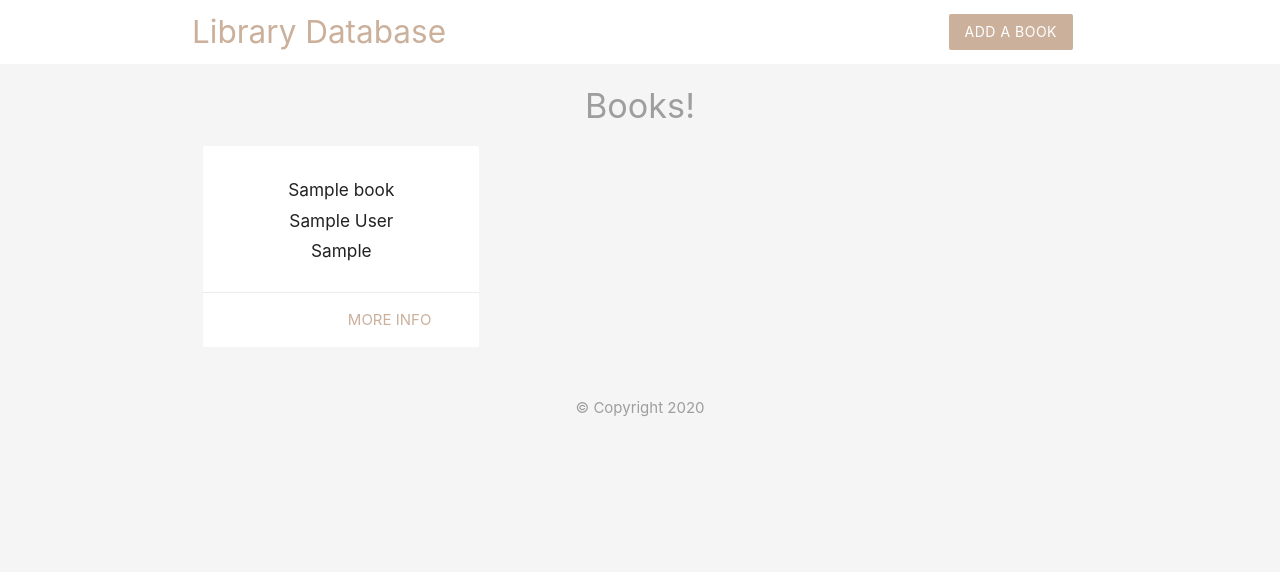
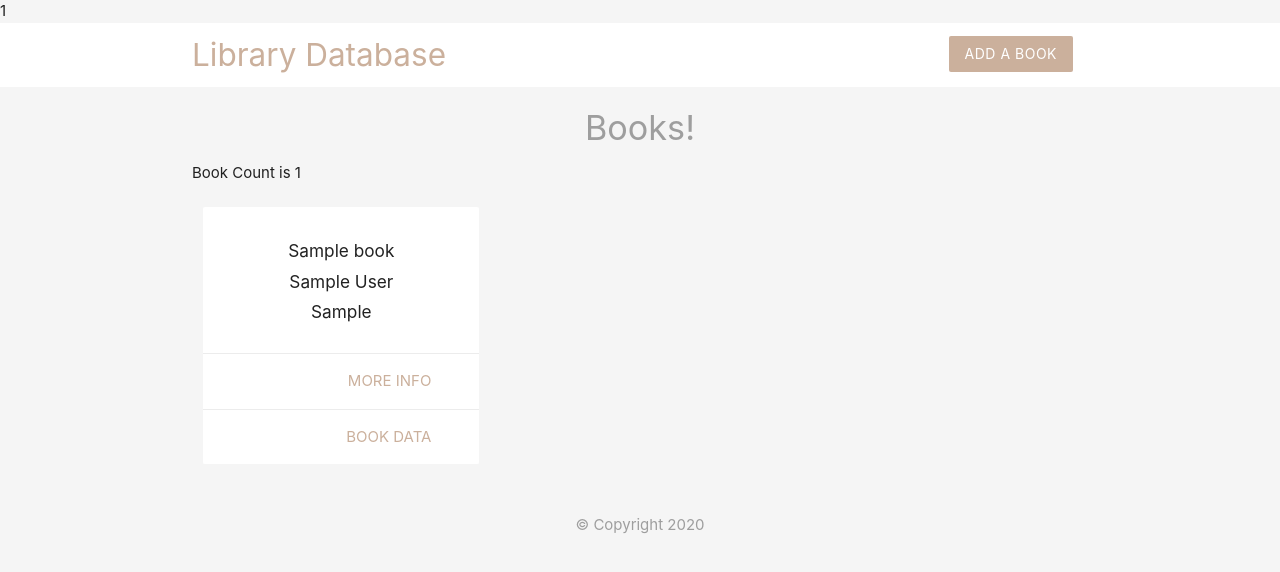
Before and after one commit to angelitapuedes/Book-Database, a PHP site: page / in a window 1280 px wide. Shown: the top 572 px of the page. Run offline with PHP 8.4, Linux system fonts and the light colour scheme; tables that the repository leaves empty or names only in its code hold one stand-in row (values such as "Sample post").

Commit message:
Add files via upload

```diff
--- a/index.php
+++ b/index.php
@@ -7,6 +7,19 @@
 
 	// get the resbault set (set of rows)
 	$result = mysqli_query($conn, $sql);
+
+
+//Sarah
+	//$sqla='SELECT genre, count(bid) FROM book';
+	//$count_all=mysqli_query($conn, $sqla);
+	//$count=mysqli_fetch_all($count_all, MYSQLI_ASSOC);
+	$sqla='SELECT count(*) AS total FROM book';
+	$result2=mysqli_query($conn, $sqla);
+	$data=mysqli_fetch_assoc($result2);
+	echo $data['total'];
+	//print_r($count);
+
+
 
 	// fetch the resulting rows as an array
 	$books = mysqli_fetch_all($result, MYSQLI_ASSOC);
@@ -30,6 +43,10 @@
 	<div class="container">
 		<div class="row">
 
+
+					<p>Book Count is <?php echo $data['total']; ?></p>
+
+
 			<?php foreach($books as $book): ?>
 
 				<div class="col s6 m4">
@@ -42,6 +59,10 @@
 						<div class="card-action right-align">
 							<a class="brand-text" href="details.php?bid=<?php echo $book['bid'] ?>">more info</a>
 						</div>
+						<div class="card-action right-align">
+							<a class="brand-text" href="genre_count.php?bid=<?php echo $book['bid'] ?>">Book Data</a>
+						</div>
+
 					</div>
 				</div>
 
```
